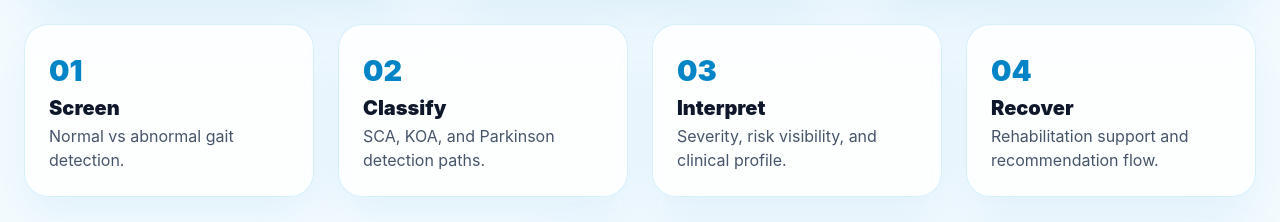
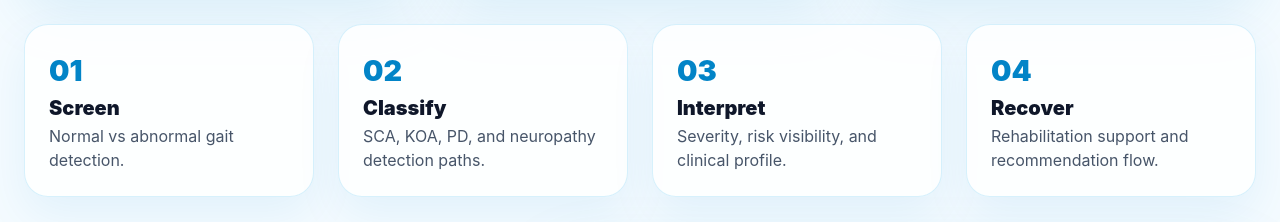
Before and after one commit to chanuthjayasekera/R26-IT-110, a React (Vite) app in the folder client/: page / in a window 1280 px wide. Shown: the part 1100-1322 px from the top of the page. Built offline with nearby package versions, Linux system fonts and the light colour scheme; no server answers.

Commit message:
content(shared): align homepage PD neuropathy messaging

```diff
--- a/client/src/common/pages/Home.jsx
+++ b/client/src/common/pages/Home.jsx
@@ -25,7 +25,7 @@ export default function Home() {
         title: "Detect movement risk early, track recovery clearly.",
         quote: "A patient’s walking pattern can become a timeline of neurological and musculoskeletal health.",
         description:
-          "Secure dashboards for normal vs abnormal screening, SCA and KOA detection, Parkinson detection, clinical risk visibility, and rehabilitation support.",
+          "Secure dashboards for normal vs abnormal screening, SCA and KOA detection, PD and neuropathy detection, clinical risk visibility, and rehabilitation support.",
         icon: <TimelineIcon />
       },
       {
@@ -174,7 +174,7 @@ export default function Home() {
           <Box className="system-step">
             <Typography fontWeight={900}>02</Typography>
             <Typography variant="h6" fontWeight={900}>Classify</Typography>
-            <Typography color="text.secondary">SCA, KOA, and Parkinson detection paths.</Typography>
+            <Typography color="text.secondary">SCA, KOA, PD, and neuropathy detection paths.</Typography>
           </Box>
         </Grid2>
 
```
